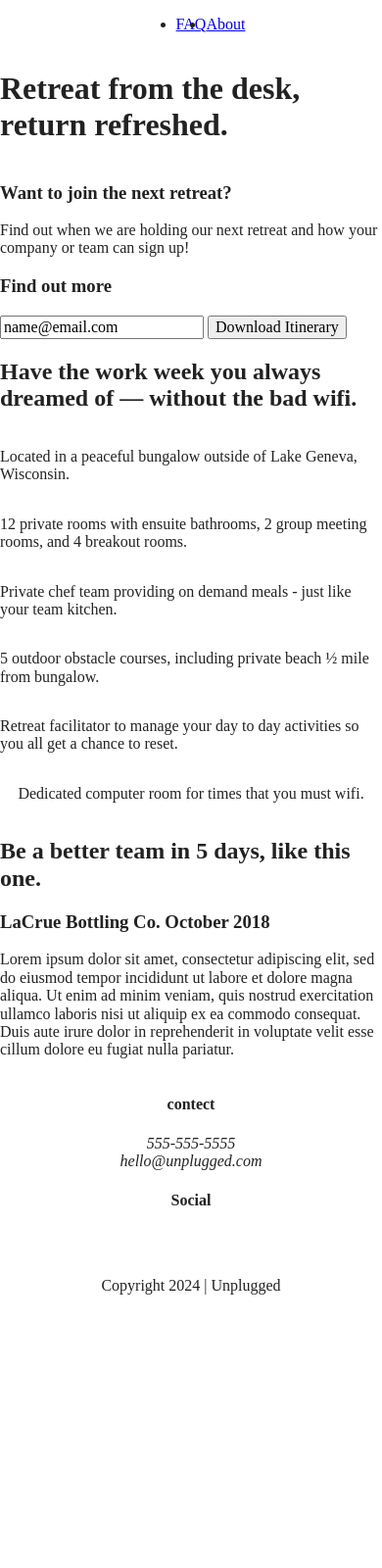
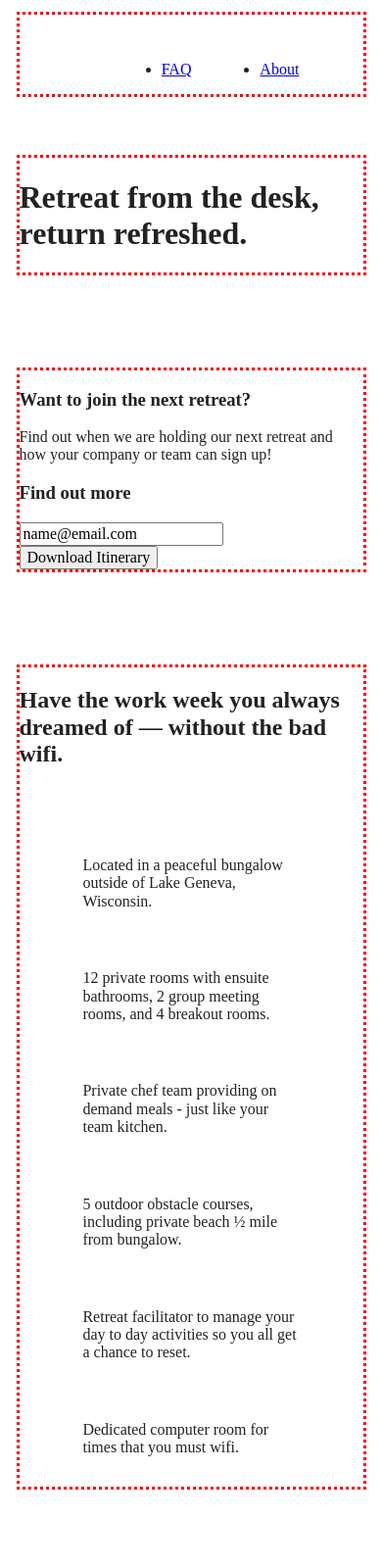
Before and after one commit to AirelleM/unplugged, a website built with Parcel: page index.html in a window 390 px wide. Shown: the top 1600 px of the page at 98% size. Before the commit the page ends 1338 px from the top, so only its background shows below. Built offline with nearby package versions, Linux system fonts and the light colour scheme.

Commit message:
mobile layout format css

```diff
--- a/css/main.css
+++ b/css/main.css
@@ -83,12 +83,19 @@ textarea {
   resize: vertical;
 }
 
+.content-wrapper {
+  outline: 3px dotted red;
+  width: 90%;
+  margin: 50px 0;
+}
 /* ==========================================================================
    Base header and footer styles
    ========================================================================== */
+
 header {
   display: flex;
   justify-content: center;
+  padding: 15px 0;
 }
 
 header .content-wrapper {
@@ -96,11 +103,23 @@ display: flex;
   justify-content: center;
   align-items: center;
   flex-flow: row wrap;
+  margin: 0;
+}
+
+.header-divider {
+  width: 100%;
+  height: 1px;
+  margin: 10px 0 20px;
+}
+
+header nav {
+  width: 60%;
 }
 
 header nav ul {
   display: flex;
   justify-content: space-around;
+  width: 100%;
 }
 
 footer {
@@ -110,16 +129,32 @@ footer {
   text-align: center;
 }
 
+footer p {
+  margin: 0 ;
+}
+
+footer .content-wrapper {
+  width: 55%;
+}
+
+footer .contact {
+  margin-bottom: 50px;
+}
+
 footer .social-icons {
   display: flex;
-justify-content:space-around;
+  justify-content: space-around;
   align-items: center;
 }
 
 footer .social-icons p {
-display:flex;
+  display: flex;
   justify-content: center;
   align-items: center;
+}
+
+footer .copyright {
+  margin: 20px 0;
 }
 
 /*Hero Area*/
@@ -140,19 +175,37 @@ aside {
   display: flex;
   justify-content: center;
 }
+.features h2 {
+  margin-bottom: 60px;
+}
+
+.features article {
+  width: 63%;
+  margin: 30px 0;
+}
 
 .features .features-items {
   display: flex;
   justify-content: center;
   align-items: flex-start;
   flex-flow: row wrap;
+}
 
+.features p {
+  margin: 0 ;
 }
 
 /* Reviews */
 .reviews {
   display: flex;
   justify-content: center;
+}
+
+.reviews h2 {
+}
+
+.reviews h3 {
+  width: 55%;
 }
 
 /* ==========================================================================
@@ -168,6 +221,9 @@ flex-flow: row wrap;
   justify-content: center;
 }
 
+.contact-content p {
+  margin: 0 ;
+}
 /* ==========================================================================
    FAQ Page
    ========================================================================== */
@@ -181,9 +237,16 @@ flex-flow: row wrap;
   justify-content: center;
   align-items: flex-start;
   flex-flow: row wrap;
-
+  margin: 50px 0 0 0;
 }
 
+.faq h2 {
+  margin: 40px;
+}
+
+.faq-content {
+  margin-bottom: 50px;
+}
 /* ==========================================================================
    Helper classes
    ========================================================================== */
```
Lines whose indentation alone changed are shown as unchanged.
